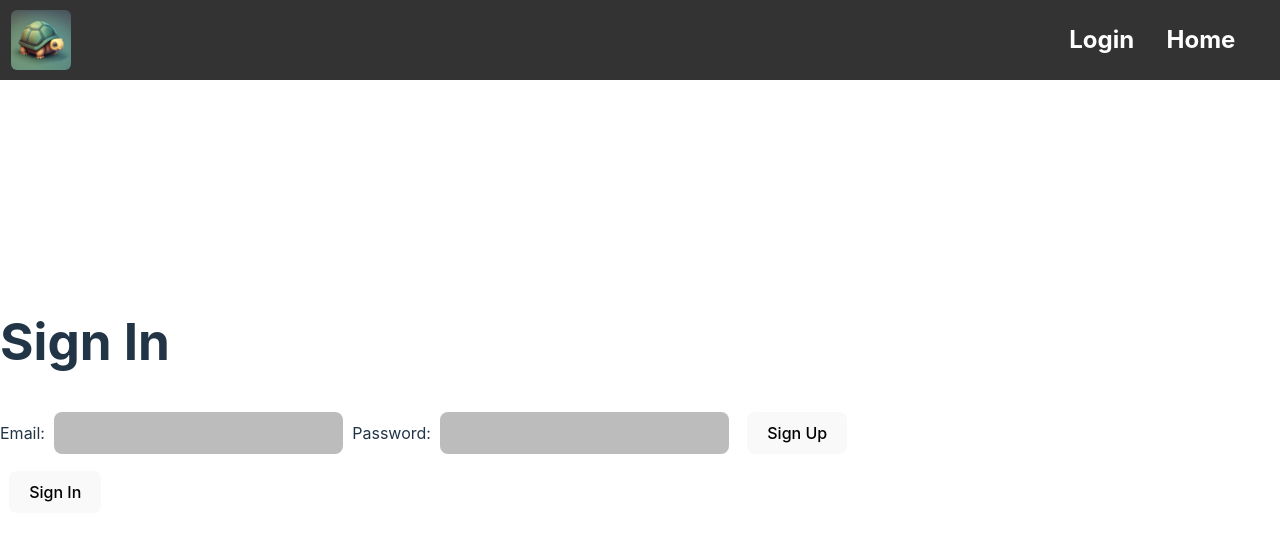
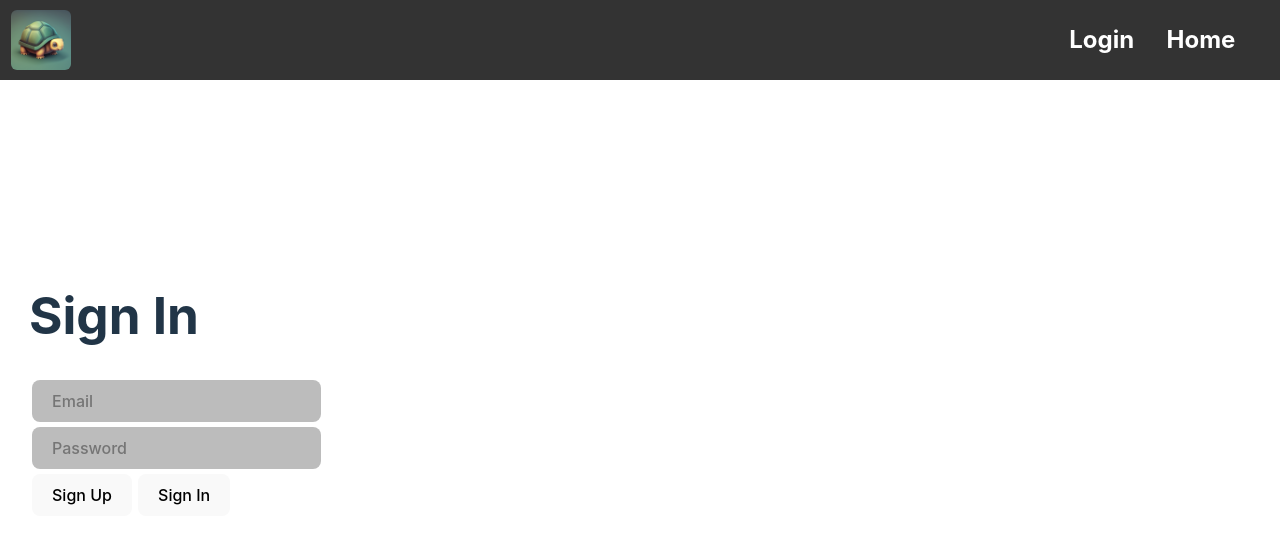
Before and after one commit to astroxero/tortoise, a React (Vite) app in the folder tortoise-app/: page /login in a window 1280 px wide. Shown: the top 544 px of the page. Built offline with nearby package versions, Linux system fonts and the light colour scheme.

Commit message:
<b> and margin

```diff
--- a/tortoise-app/src/App.css
+++ b/tortoise-app/src/App.css
@@ -1,3 +1,8 @@
+.container {
+  margin: 10%;
+  width: 100%;
+}
+
 nav {
     background-color: #333;
     height: 80px;
--- a/tortoise-app/src/components/loggedinpage.jsx
+++ b/tortoise-app/src/components/loggedinpage.jsx
@@ -27,12 +27,15 @@ function LoggedinPage() {
     }
 
     if (!userEmail) {
-        return <h1>Please sign in</h1>;
+        return <h1 className="container">Please sign in</h1>;
     } else {
         return (
             <>
-                <h1>Welcome {userEmail}</h1>
-                <button onClick={signOut}>Sign Out</button>
+                <div className="container">
+                    <h1>Welcome {userEmail}</h1>
+                    <button onClick={signOut}>Sign Out</button>
+                </div>
+
             </>
         )
     }
--- a/tortoise-app/src/components/login.jsx
+++ b/tortoise-app/src/components/login.jsx
@@ -45,17 +45,13 @@ function Login() {
 
   return (
     <>
-      <div>
+      <div className="container">
         <h1>Sign In</h1>
         <form>
-          <label>
-            Email:
-            <input type="email" value={em} onChange={(e) => setEM(e.target.value)} />
-          </label>
-          <label>
-            Password:
-            <input type="password" value={pw} onChange={(e) => setPW(e.target.value)} />
-          </label>
+          <input placeholder="Email" type="email" value={em} onChange={(e) => setEM(e.target.value)} />
+          <br></br>
+          <input placeholder="Password" type="password" value={pw} onChange={(e) => setPW(e.target.value)} />
+          <br></br>
           <button onClick={signUp}>Sign Up</button>
           <button type="button" onClick={signIn}>Sign In</button>
         </form>
```
